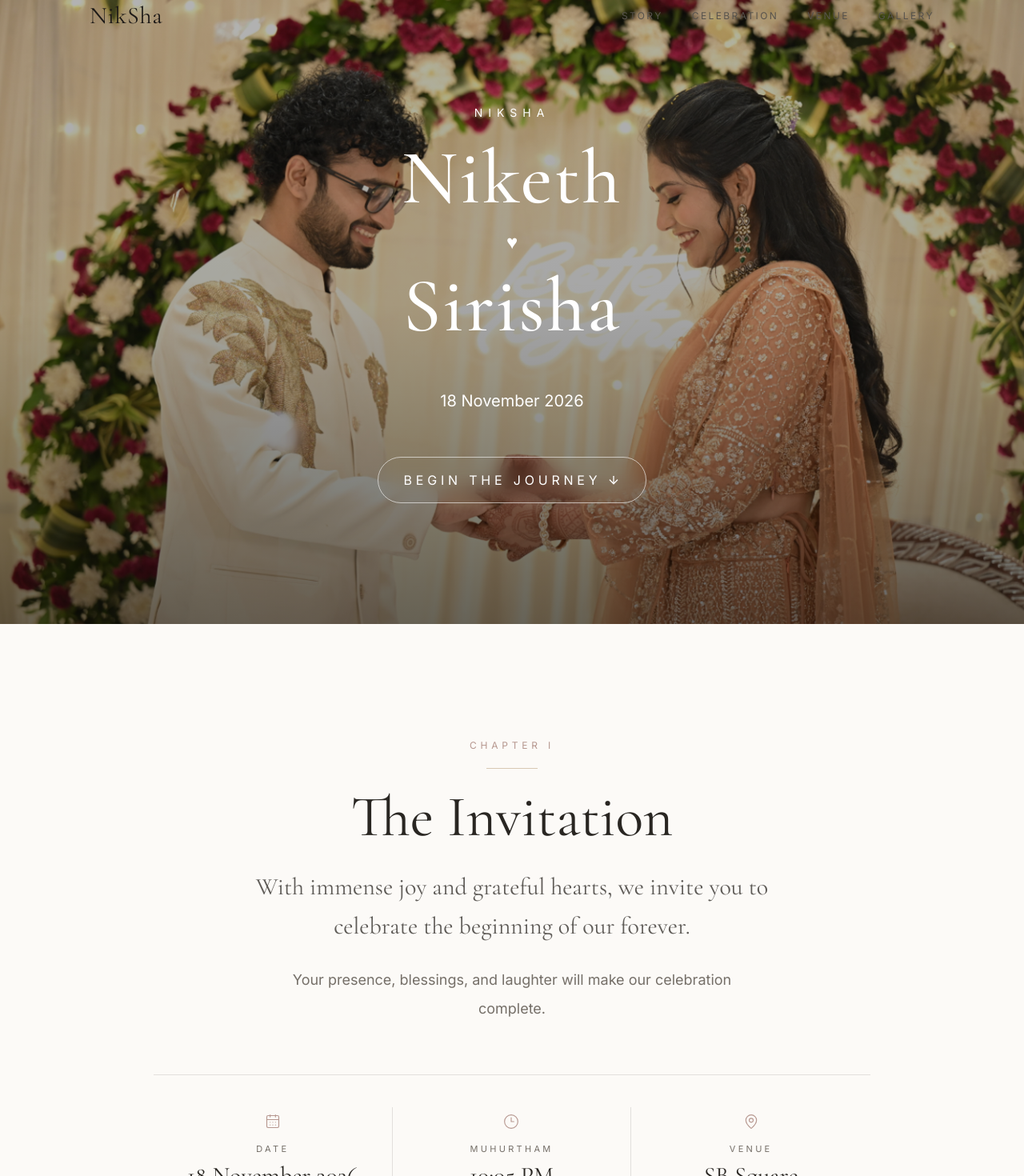
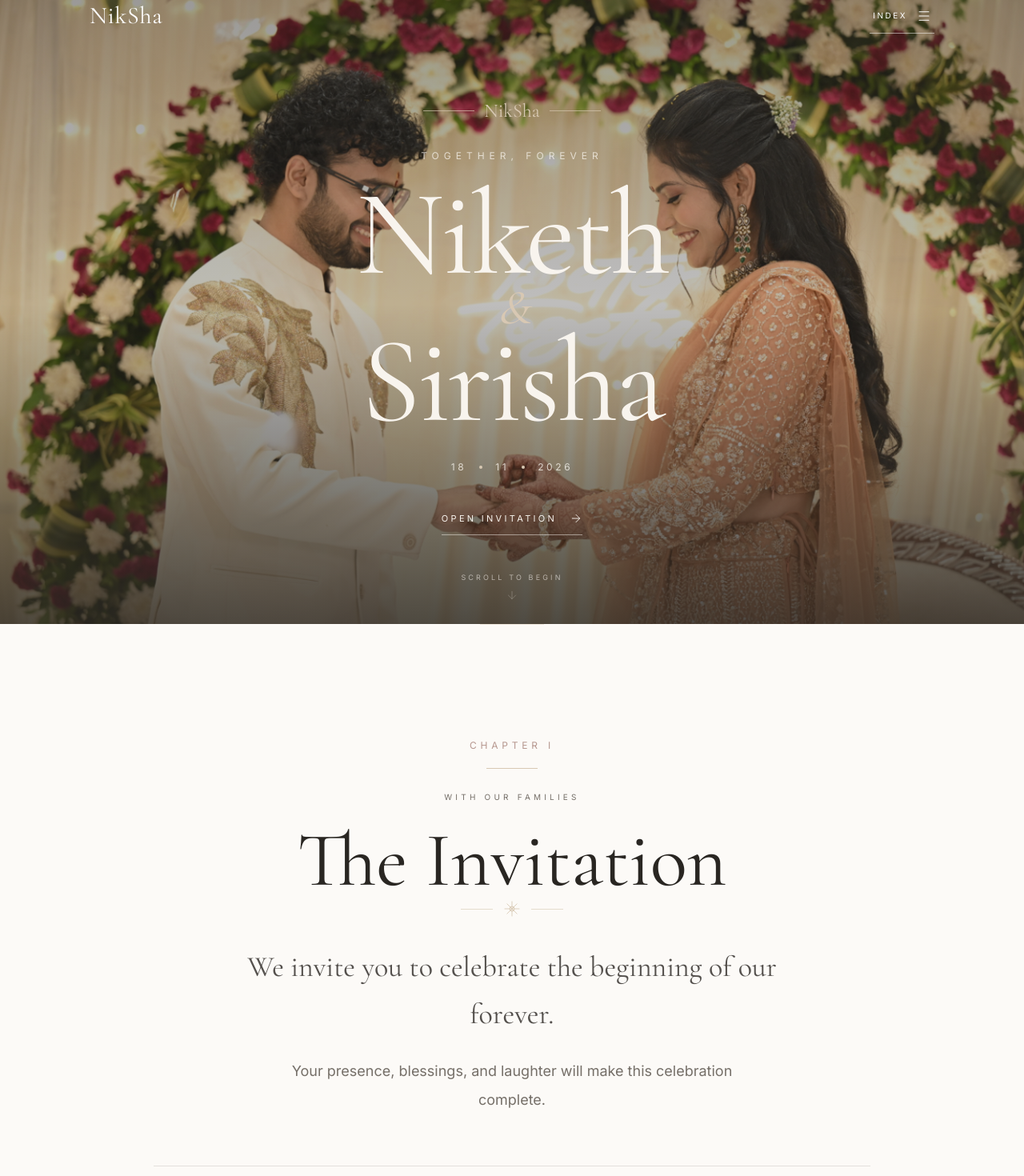
Before and after one commit to NikethVelala/NikSha, a Next.js app: page / in a window 1280 px wide. Shown: the part 20-1490 px from the top of the page at 80% size. Built offline with nearby package versions, Linux system fonts and the light colour scheme.

Commit message:
Elevate the full invitation experience
Cinematic hero, formal invitation reveal, chapter index, refined countdown, chapter transitions, regional ornamentation, and a quieter Forever closing.

```diff
--- a/components/Countdown/Countdown.tsx
+++ b/components/Countdown/Countdown.tsx
@@ -4,28 +4,20 @@ import { useEffect, useState } from "react";
 import { motion } from "framer-motion";
 import { wedding } from "@/data/wedding";
 
-type TimeLeft = {
-  days: number;
-  hours: number;
-  minutes: number;
-  seconds: number;
-};
+type TimeLeft = { days: number; hours: number; minutes: number; seconds: number };
 
 function calculateTimeLeft(): TimeLeft {
-  const weddingDate = new Date(wedding.ceremony.dateTime).getTime();
-  const difference = weddingDate - Date.now();
-
+  const difference = new Date(wedding.ceremony.dateTime).getTime() - Date.now();
   if (difference <= 0) return { days: 0, hours: 0, minutes: 0, seconds: 0 };
-
   return {
-    days: Math.floor(difference / (1000 * 60 * 60 * 24)),
-    hours: Math.floor((difference / (1000 * 60 * 60)) % 24),
-    minutes: Math.floor((difference / (1000 * 60)) % 60),
+    days: Math.floor(difference / 86400000),
+    hours: Math.floor((difference / 3600000) % 24),
+    minutes: Math.floor((difference / 60000) % 60),
     seconds: Math.floor((difference / 1000) % 60),
   };
 }
 
-const units: Array<keyof TimeLeft> = ["days", "hours", "minutes", "seconds"];
+const secondaryUnits: Array<keyof Omit<TimeLeft, "days">> = ["hours", "minutes", "seconds"];
 
 export default function Countdown() {
   const [timeLeft, setTimeLeft] = useState<TimeLeft | null>(null);
@@ -54,22 +46,24 @@ export default function Countdown() {
         <p className="font-heading text-lg text-muted">18 · 11 · 2026</p>
       </div>
 
-      <div className="mt-8 grid grid-cols-2 border-y border-line sm:grid-cols-4">
-        {units.map((unit, index) => (
-          <motion.div
-            key={unit}
-            initial={{ opacity: 0, y: 8 }}
-            whileInView={{ opacity: 1, y: 0 }}
-            viewport={{ once: true }}
-            transition={{ duration: 0.5, delay: index * 0.06 }}
-            className="border-b border-line px-4 py-6 text-left last:border-b-0 sm:border-b-0 sm:border-r sm:px-6 sm:py-7 sm:last:border-r-0"
-          >
-            <p className="font-heading text-4xl leading-none text-charcoal sm:text-5xl">
-              {String(timeLeft[unit]).padStart(2, "0")}
-            </p>
-            <p className="mt-3 text-[10px] uppercase tracking-[0.3em] text-muted">{unit}</p>
-          </motion.div>
-        ))}
+      <div className="mt-8 flex flex-col border-y border-line sm:flex-row sm:items-end">
+        <div className="flex-1 px-1 py-7 sm:px-5 sm:py-8">
+          <p className="font-heading text-7xl leading-none text-charcoal sm:text-8xl lg:text-9xl">
+            {String(timeLeft.days).padStart(2, "0")}
+          </p>
+          <p className="mt-3 text-[10px] uppercase tracking-[0.35em] text-muted">Days</p>
+        </div>
+
+        <div className="grid grid-cols-3 border-t border-line sm:flex sm:border-l sm:border-t-0">
+          {secondaryUnits.map((unit) => (
+            <div key={unit} className="border-r border-line px-4 py-6 last:border-r-0 sm:min-w-28 sm:px-6 sm:py-7">
+              <p className="font-heading text-3xl leading-none text-charcoal sm:text-4xl">
+                {String(timeLeft[unit]).padStart(2, "0")}
+              </p>
+              <p className="mt-3 text-[9px] uppercase tracking-[0.28em] text-muted">{unit}</p>
+            </div>
+          ))}
+        </div>
       </div>
     </motion.div>
   );
--- a/components/Hero/Hero.tsx
+++ b/components/Hero/Hero.tsx
@@ -1,103 +1,153 @@
 "use client";
 
 import Image from "next/image";
-import { motion } from "framer-motion";
-import { ArrowDown } from "lucide-react";
+import { motion, AnimatePresence } from "framer-motion";
+import { ArrowDown, ArrowRight, X } from "lucide-react";
+import { useEffect, useState } from "react";
 import { wedding } from "@/data/wedding";
 
 export default function Hero() {
+  const [opened, setOpened] = useState(false);
+  const groom = wedding.couple.groom;
   const bride = wedding.couple.bride;
-  const groom = wedding.couple.groom;
-  const weddingDate = wedding.ceremony.date;
+
+  useEffect(() => {
+    document.body.style.overflow = opened ? "hidden" : "";
+    return () => {
+      document.body.style.overflow = "";
+    };
+  }, [opened]);
 
   return (
-    <section className="relative h-screen w-full overflow-hidden bg-stone-900">
-      {/* Mobile backdrop fills the screen while the foreground image keeps its full framing. */}
-      <img
+    <section className="relative min-h-[100svh] w-full overflow-hidden bg-charcoal text-ivory">
+      <Image
         src="/images/hero.jpg"
-        alt=""
-        aria-hidden="true"
-        className="absolute inset-0 h-full w-full scale-110 object-cover blur-xl md:hidden"
+        alt={`${groom} and ${bride}`}
+        fill
+        priority
+        sizes="100vw"
+        className="object-cover object-center"
       />
+      <div className="absolute inset-0 bg-charcoal/30" />
+      <div className="absolute inset-0 bg-gradient-to-b from-charcoal/25 via-transparent to-charcoal/75" />
 
-      <img
-        src="/images/hero.jpg"
-        alt="Niketh and Sirisha"
-        className="absolute inset-0 h-full w-full object-contain md:object-cover"
-      />
+      <div className="relative z-10 flex min-h-[100svh] flex-col items-center justify-center px-6 pb-16 pt-24 text-center sm:px-8">
+        <motion.div
+          initial={{ opacity: 0, scale: 0.94 }}
+          animate={{ opacity: 1, scale: 1 }}
+          transition={{ duration: 1.1, ease: "easeOut" }}
+          className="mb-8 flex items-center gap-3 text-champagne"
+        >
+          <span className="h-px w-10 bg-champagne/70 sm:w-16" />
+          <span className="font-heading text-2xl">{wedding.couple.monogram}</span>
+          <span className="h-px w-10 bg-champagne/70 sm:w-16" />
+        </motion.div>
 
-      <div className="absolute inset-0 bg-gradient-to-b from-black/30 via-black/35 to-black/60" />
-
-      <div className="relative z-10 flex h-full flex-col items-center justify-center px-6 text-center text-white">
         <motion.p
-          initial={{ opacity: 0, y: 20 }}
+          initial={{ opacity: 0, y: 18 }}
           animate={{ opacity: 1, y: 0 }}
-          transition={{ duration: 0.8 }}
-          className="mb-6 uppercase tracking-[0.5em] text-sm"
+          transition={{ delay: 0.2, duration: 0.8 }}
+          className="text-[10px] uppercase tracking-[0.5em] text-ivory/75 sm:text-xs"
         >
-          {wedding.couple.monogram}
+          Together, forever
         </motion.p>
 
         <motion.h1
-          initial={{ opacity: 0, y: 25 }}
+          initial={{ opacity: 0, y: 28 }}
           animate={{ opacity: 1, y: 0 }}
-          transition={{ delay: 0.2 }}
-          className="font-heading text-6xl md:text-8xl font-medium tracking-wide"
+          transition={{ delay: 0.35, duration: 0.9 }}
+          className="mt-7 font-heading text-7xl leading-[0.82] tracking-tight sm:text-8xl lg:text-[9.5rem]"
         >
           {groom}
+          <span className="block text-4xl font-normal italic text-champagne sm:text-5xl lg:text-6xl">&amp;</span>
+          {bride}
         </motion.h1>
 
         <motion.div
-          initial={{ opacity: 0 }}
-          animate={{ opacity: 1 }}
-          transition={{ delay: 0.4 }}
-          className="my-4 text-2xl"
+          initial={{ opacity: 0, y: 18 }}
+          animate={{ opacity: 1, y: 0 }}
+          transition={{ delay: 0.65, duration: 0.8 }}
+          className="mt-9 flex items-center gap-4 text-xs uppercase tracking-[0.3em] text-ivory/80"
         >
-          ♥
+          <span>18</span>
+          <span className="h-1 w-1 rounded-full bg-champagne" />
+          <span>11</span>
+          <span className="h-1 w-1 rounded-full bg-champagne" />
+          <span>2026</span>
         </motion.div>
 
-        <motion.h1
-          initial={{ opacity: 0, y: 25 }}
+        <motion.button
+          type="button"
+          onClick={() => setOpened(true)}
+          initial={{ opacity: 0, y: 20 }}
           animate={{ opacity: 1, y: 0 }}
-          transition={{ delay: 0.5 }}
-          className="font-heading text-6xl md:text-8xl font-medium tracking-wide"
+          transition={{ delay: 0.9, duration: 0.8 }}
+          className="group mt-12 inline-flex items-center gap-4 border-b border-ivory/50 pb-3 text-[11px] uppercase tracking-[0.3em] text-ivory transition-colors hover:border-champagne hover:text-champagne"
         >
-          {bride}
-        </motion.h1>
-
-        <motion.p
-          initial={{ opacity: 0 }}
-          animate={{ opacity: 1 }}
-          transition={{ delay: 0.7 }}
-          className="mt-10 text-sm uppercase tracking-[0.35em]"
-        />
-
-        <motion.p
-          initial={{ opacity: 0 }}
-          animate={{ opacity: 1 }}
-          transition={{ delay: 0.9 }}
-          className="mt-4 text-xl"
-        >
-          {weddingDate}
-        </motion.p>
+          Open Invitation
+          <ArrowRight className="h-4 w-4 transition-transform duration-300 group-hover:translate-x-1" strokeWidth={1.4} />
+        </motion.button>
 
         <motion.a
           href="#welcome"
-          onClick={(e) => {
-            e.preventDefault();
-            document
-              .getElementById("welcome")
-              ?.scrollIntoView({ behavior: "smooth" });
-          }}
-          initial={{ opacity: 0, y: 20 }}
-          animate={{ opacity: 1, y: 0 }}
-          transition={{ delay: 1.2 }}
-          className="mt-14 inline-flex items-center gap-2 rounded-full border border-white/60 px-8 py-4 uppercase tracking-[0.3em] backdrop-blur-md transition hover:bg-white hover:text-black"
+          initial={{ opacity: 0 }}
+          animate={{ opacity: 1 }}
+          transition={{ delay: 1.25, duration: 0.8 }}
+          className="absolute bottom-7 inline-flex flex-col items-center gap-2 text-[9px] uppercase tracking-[0.35em] text-ivory/60"
         >
-          Begin the Journey
-          <ArrowDown className="h-4 w-4" />
+          Scroll to begin
+          <ArrowDown className="h-4 w-4 animate-pulse" strokeWidth={1.2} />
         </motion.a>
       </div>
+
+      <AnimatePresence>
+        {opened && (
+          <motion.div
+            initial={{ opacity: 0 }}
+            animate={{ opacity: 1 }}
+            exit={{ opacity: 0 }}
+            transition={{ duration: 0.45 }}
+            className="fixed inset-0 z-[100] flex items-center justify-center bg-charcoal/95 px-6 py-10 backdrop-blur-sm"
+          >
+            <motion.div
+              initial={{ opacity: 0, y: 45, scale: 0.96 }}
+              animate={{ opacity: 1, y: 0, scale: 1 }}
+              transition={{ duration: 0.75, ease: "easeOut" }}
+              className="relative w-full max-w-lg border border-champagne/40 bg-paper px-7 py-12 text-center text-charcoal shadow-2xl sm:px-12 sm:py-16"
+            >
+              <button
+                type="button"
+                onClick={() => setOpened(false)}
+                className="absolute right-5 top-5 rounded-full p-2 text-muted transition-colors hover:text-charcoal"
+                aria-label="Close invitation"
+              >
+                <X className="h-5 w-5" strokeWidth={1.3} />
+              </button>
+
+              <p className="text-[10px] uppercase tracking-[0.45em] text-rose">With our families</p>
+              <div className="mx-auto mt-6 h-px w-14 bg-champagne" />
+              <p className="mt-8 font-heading text-3xl leading-relaxed sm:text-4xl">
+                We invite you to celebrate the beginning of our forever.
+              </p>
+              <p className="mt-8 font-heading text-4xl sm:text-5xl">
+                {groom} <span className="text-rose">&amp;</span> {bride}
+              </p>
+              <p className="mt-5 text-xs uppercase tracking-[0.28em] text-muted">18 November 2026 · Visakhapatnam</p>
+              <button
+                type="button"
+                onClick={() => {
+                  setOpened(false);
+                  document.getElementById("welcome")?.scrollIntoView({ behavior: "smooth" });
+                }}
+                className="mt-10 inline-flex items-center gap-3 border-b border-charcoal/30 pb-2 text-[10px] uppercase tracking-[0.25em] text-charcoal transition-colors hover:border-rose hover:text-rose"
+              >
+                Enter the invitation
+                <ArrowRight className="h-4 w-4" strokeWidth={1.4} />
+              </button>
+            </motion.div>
+          </motion.div>
+        )}
+      </AnimatePresence>
     </section>
   );
 }
--- a/components/Navigation/Navigation.tsx
+++ b/components/Navigation/Navigation.tsx
@@ -5,10 +5,13 @@ import { Menu, X } from "lucide-react";
 import { wedding } from "@/data/wedding";
 
 const links = [
-  { label: "Story", href: "#story" },
-  { label: "Celebration", href: "#celebration" },
-  { label: "Venue", href: "#venue" },
-  { label: "Gallery", href: "#gallery" },
+  { number: "01", label: "Invitation", href: "#welcome" },
+  { number: "02", label: "Our Story", href: "#story" },
+  { number: "03", label: "Celebration", href: "#celebration" },
+  { number: "04", label: "The Day", href: "#timeline" },
+  { number: "05", label: "The Place", href: "#venue" },
+  { number: "06", label: "Memories", href: "#gallery" },
+  { number: "07", label: "Forever", href: "#forever" },
 ];
 
 export default function Navigation() {
@@ -22,11 +25,16 @@ export default function Navigation() {
     return () => window.removeEventListener("scroll", handleScroll);
   }, []);
 
-  const closeMenu = () => setOpen(false);
+  useEffect(() => {
+    document.body.style.overflow = open ? "hidden" : "";
+    return () => {
+      document.body.style.overflow = "";
+    };
+  }, [open]);
 
   return (
     <header
-      className={`fixed inset-x-0 top-0 z-50 transition-all duration-300 ${
+      className={`fixed inset-x-0 top-0 z-50 transition-all duration-500 ${
         scrolled
           ? "border-b border-stone-200/70 bg-stone-50/90 shadow-sm backdrop-blur-md"
           : "bg-transparent"
@@ -35,53 +43,57 @@ export default function Navigation() {
       <div className="mx-auto flex h-20 max-w-6xl items-center justify-between px-6 sm:px-8 lg:px-12">
         <a
           href="#top"
-          onClick={closeMenu}
-          className="font-heading text-3xl tracking-wide text-stone-900"
+          onClick={() => setOpen(false)}
+          className={`font-heading text-3xl tracking-wide transition-colors ${scrolled ? "text-stone-900" : "text-white"}`}
           aria-label="NikSha home"
         >
           {wedding.couple.monogram}
         </a>
 
-        <nav className="hidden items-center gap-9 md:flex" aria-label="Main navigation">
-          {links.map((link) => (
-            <a
-              key={link.href}
-              href={link.href}
-              className="text-xs uppercase tracking-[0.2em] text-stone-600 transition-colors hover:text-stone-950"
-            >
-              {link.label}
-            </a>
-          ))}
-        </nav>
-
         <button
           type="button"
           onClick={() => setOpen((value) => !value)}
-          className="inline-flex h-10 w-10 items-center justify-center rounded-full border border-stone-300/70 text-stone-800 md:hidden"
-          aria-label={open ? "Close navigation menu" : "Open navigation menu"}
+          className={`relative z-[60] inline-flex h-11 items-center gap-3 border-b px-1 text-[10px] uppercase tracking-[0.25em] transition-colors ${
+            scrolled || open ? "border-stone-300 text-stone-800" : "border-white/50 text-white"
+          }`}
+          aria-label={open ? "Close invitation index" : "Open invitation index"}
           aria-expanded={open}
         >
-          {open ? <X size={18} strokeWidth={1.5} /> : <Menu size={18} strokeWidth={1.5} />}
+          <span className="hidden sm:inline">Index</span>
+          {open ? <X size={18} strokeWidth={1.35} /> : <Menu size={18} strokeWidth={1.35} />}
         </button>
       </div>
 
       <div
-        className={`overflow-hidden border-t border-stone-200/70 bg-stone-50/95 backdrop-blur-md transition-all duration-300 md:hidden ${
-          open ? "max-h-96 opacity-100" : "max-h-0 border-t-transparent opacity-0"
+        className={`fixed inset-0 z-40 overflow-y-auto bg-paper/98 backdrop-blur-xl transition-all duration-500 ${
+          open ? "pointer-events-auto translate-y-0 opacity-100" : "pointer-events-none -translate-y-3 opacity-0"
         }`}
       >
-        <nav className="mx-auto flex max-w-6xl flex-col px-6 py-3 sm:px-8" aria-label="Mobile navigation">
-          {links.map((link) => (
-            <a
-              key={link.href}
-              href={link.href}
-              onClick={closeMenu}
-              className="border-b border-stone-200/70 py-4 text-sm uppercase tracking-[0.18em] text-stone-600 last:border-b-0"
-            >
-              {link.label}
-            </a>
-          ))}
-        </nav>
+        <div className="mx-auto flex min-h-full max-w-5xl flex-col justify-center px-6 py-28 sm:px-10 lg:px-12">
+          <div className="mb-10 flex items-center gap-4 text-rose">
+            <span className="text-[10px] uppercase tracking-[0.4em]">The NikSha invitation</span>
+            <span className="h-px w-12 bg-champagne" />
+          </div>
+
+          <nav className="grid border-y border-line" aria-label="Invitation index">
+            {links.map((link) => (
+              <a
+                key={link.href}
+                href={link.href}
+                onClick={() => setOpen(false)}
+                className="group grid grid-cols-[3rem_1fr] items-center gap-4 border-b border-line py-5 last:border-b-0 sm:grid-cols-[4rem_1fr_auto] sm:py-6"
+              >
+                <span className="text-[10px] tracking-[0.25em] text-muted">{link.number}</span>
+                <span className="font-heading text-4xl leading-none text-charcoal transition-transform duration-300 group-hover:translate-x-1 sm:text-5xl lg:text-6xl">
+                  {link.label}
+                </span>
+                <span className="hidden text-[10px] uppercase tracking-[0.25em] text-muted sm:block">Open</span>
+              </a>
+            ))}
+          </nav>
+
+          <p className="mt-10 font-heading text-xl text-charcoal/60">{wedding.ceremony.date} · Visakhapatnam</p>
+        </div>
       </div>
     </header>
   );
--- a/components/Welcome/Welcome.tsx
+++ b/components/Welcome/Welcome.tsx
@@ -6,26 +6,27 @@ import Section from "@/components/common/Section";
 import { wedding } from "@/data/wedding";
 
 const details = [
-  {
-    label: "Date",
-    value: wedding.ceremony.date,
-    icon: CalendarDays,
-  },
-  {
-    label: "Muhurtham",
-    value: wedding.ceremony.time,
-    icon: Clock3,
-  },
-  {
-    label: "Venue",
-    value: wedding.ceremony.venue.name,
-    icon: MapPin,
-  },
+  { label: "Date", value: wedding.ceremony.date, icon: CalendarDays },
+  { label: "Muhurtham", value: wedding.ceremony.time, icon: Clock3 },
+  { label: "Venue", value: wedding.ceremony.venue.name, icon: MapPin },
 ];
+
+function Ornament() {
+  return (
+    <div aria-hidden="true" className="mx-auto flex w-32 items-center justify-center gap-3 text-champagne">
+      <span className="h-px flex-1 bg-champagne/60" />
+      <svg viewBox="0 0 28 28" className="h-6 w-6" fill="none" stroke="currentColor" strokeWidth="1">
+        <path d="M14 3v22M3 14h22M6.5 6.5l15 15M21.5 6.5l-15 15" />
+        <circle cx="14" cy="14" r="3.5" />
+      </svg>
+      <span className="h-px flex-1 bg-champagne/60" />
+    </div>
+  );
+}
 
 export default function Welcome() {
   return (
-    <Section id="welcome" className="relative overflow-hidden bg-paper py-20 sm:py-24 lg:py-28">
+    <Section id="welcome" className="relative overflow-hidden bg-paper py-24 sm:py-28 lg:py-36">
       <div className="mx-auto max-w-5xl">
         <motion.div
           initial={{ opacity: 0, y: 24 }}
@@ -36,17 +37,20 @@ export default function Welcome() {
         >
           <p className="text-xs uppercase tracking-[0.4em] text-rose">Chapter I</p>
           <div className="mx-auto mt-5 h-px w-16 bg-champagne" />
+          <p className="mt-7 text-[10px] uppercase tracking-[0.42em] text-muted">With our families</p>
 
-          <h2 className="mt-6 font-heading text-5xl leading-none text-charcoal sm:text-6xl lg:text-7xl">
+          <h2 className="mt-6 font-heading text-6xl leading-none text-charcoal sm:text-7xl lg:text-8xl">
             The Invitation
           </h2>
 
-          <p className="mx-auto mt-7 max-w-2xl font-heading text-2xl leading-relaxed text-charcoal/75 sm:text-3xl">
-            With immense joy and grateful hearts, we invite you to celebrate the beginning of our forever.
+          <Ornament />
+
+          <p className="mx-auto mt-8 max-w-2xl font-heading text-3xl leading-relaxed text-charcoal/80 sm:text-4xl">
+            We invite you to celebrate the beginning of our forever.
           </p>
 
           <p className="mx-auto mt-6 max-w-xl text-base leading-8 text-muted sm:text-lg sm:leading-9">
-            Your presence, blessings, and laughter will make our celebration complete.
+            Your presence, blessings, and laughter will make this celebration complete.
           </p>
         </motion.div>
 
@@ -60,7 +64,7 @@ export default function Welcome() {
           <div className="grid divide-y divide-line sm:grid-cols-3 sm:divide-x sm:divide-y-0">
             {details.map(({ label, value, icon: Icon }) => (
               <div key={label} className="flex items-center gap-4 px-5 py-5 sm:block sm:px-8 sm:py-2 sm:text-center">
-                <Icon className="h-5 w-5 shrink-0 text-rose sm:mx-auto" strokeWidth={1.35} />
+                <Icon className="h-5 w-5 shrink-0 text-rose sm:mx-auto" strokeWidth={1.25} />
                 <div className="sm:mt-4">
                   <p className="text-[11px] uppercase tracking-[0.3em] text-muted">{label}</p>
                   <p className="mt-2 font-heading text-2xl text-charcoal sm:text-3xl">{value}</p>
@@ -77,7 +81,7 @@ export default function Welcome() {
           transition={{ duration: 0.8, delay: 0.2 }}
           className="mt-12 text-center sm:mt-14"
         >
-          <p className="font-heading text-3xl text-charcoal sm:text-4xl">
+          <p className="font-heading text-4xl text-charcoal sm:text-5xl">
             Niketh <span className="text-rose">&amp;</span> Sirisha
           </p>
           <p className="mt-3 text-sm uppercase tracking-[0.25em] text-muted">Together Forever</p>
--- a/components/common/Section.tsx
+++ b/components/common/Section.tsx
@@ -6,19 +6,16 @@ type SectionProps = {
   className?: string;
 };
 
-export default function Section({
-  id,
-  children,
-  className,
-}: SectionProps) {
+export default function Section({ id, children, className }: SectionProps) {
   return (
     <section
       id={id}
-      className={`scroll-mt-16 bg-ivory px-6 py-28 sm:px-8 sm:py-32 lg:px-12 lg:py-36 ${className ?? ""}`}
+      className={`relative scroll-mt-16 overflow-hidden bg-ivory px-6 py-28 sm:px-8 sm:py-32 lg:px-12 lg:py-36 ${className ?? ""}`}
     >
-      <div className="mx-auto w-full max-w-5xl">
-        {children}
+      <div aria-hidden="true" className="pointer-events-none absolute inset-x-0 top-0 flex justify-center">
+        <span className="h-px w-20 bg-champagne/45" />
       </div>
+      <div className="mx-auto w-full max-w-5xl">{children}</div>
     </section>
   );
 }
```
Also changed, not shown: components/Footer/Footer.tsx (+16 -1 lines).
